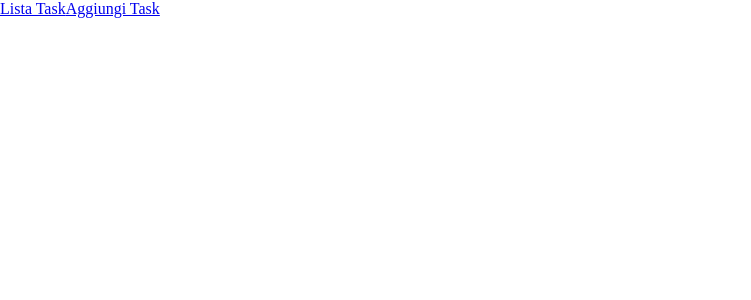
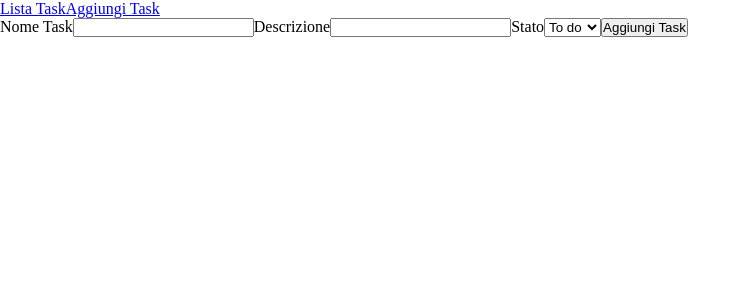
Before and after one commit to mendozagianfranco/ex-react-task-manager, a React (Vite) app: page /add-task in a window 1280 px wide. Shown: the top 300 px of the page, without its empty margins (0-751 px from the left). Built offline with nearby package versions, Linux system fonts and the light colour scheme; no server answers.

Commit message:
feat: complete milestone 5

```diff
--- a/src/pages/AddTask.jsx
+++ b/src/pages/AddTask.jsx
@@ -1,5 +1,50 @@
+import { useMemo, useRef, useState } from 'react';
+
+
+const symbols = "!@#$%^&*()-_=+[]{}|;:\'\",.<>?/`~";
+
 export default function AddTask() {
+    const [title, setTitle] = useState('');
+    const description = useRef();
+    const status = useRef();
+
+    const isValidTitle = useMemo(() => {
+        const charsValid = title.split('').some(char => symbols.includes(char.toLowerCase()));
+        return charsValid && title.trim();
+    }, [title]);
+
+    function handleForm(e) {
+        e.preventDefault();
+        const task = {
+            title: title,
+            description: description.current.value,
+            status: status.current.value
+        };
+        console.log(task);
+    }
+
     return (
-        <></>
+        <>
+            <form onSubmit={handleForm}>
+                <label>
+                    <span>Nome Task</span>
+                    <input value={title} onChange={e => setTitle(e.target.value)} type="text" />
+                    {isValidTitle && <div>Il titolo contiene caratteri speciali o è vuoto</div>}
+                </label>
+                <label>
+                    <span>Descrizione</span>
+                    <input type="text" ref={description} />
+                </label>
+                <label>
+                    <span>Stato</span>
+                    <select ref={status}>
+                        <option value="To do">To do</option>
+                        <option value="Doing">Doing</option>
+                        <option value="Done">Done</option>
+                    </select>
+                </label>
+                <button>Aggiungi Task</button>
+            </form>
+        </>
     );
-}
+};
```
